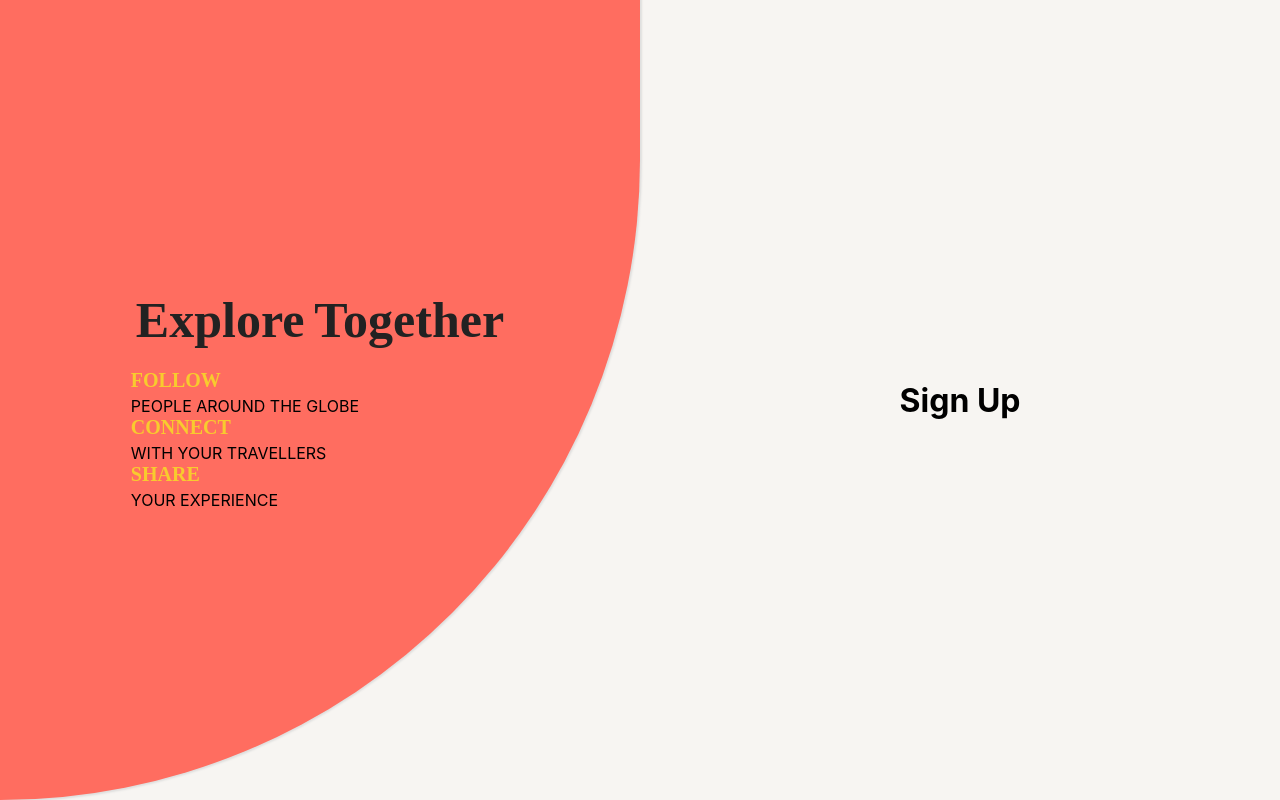
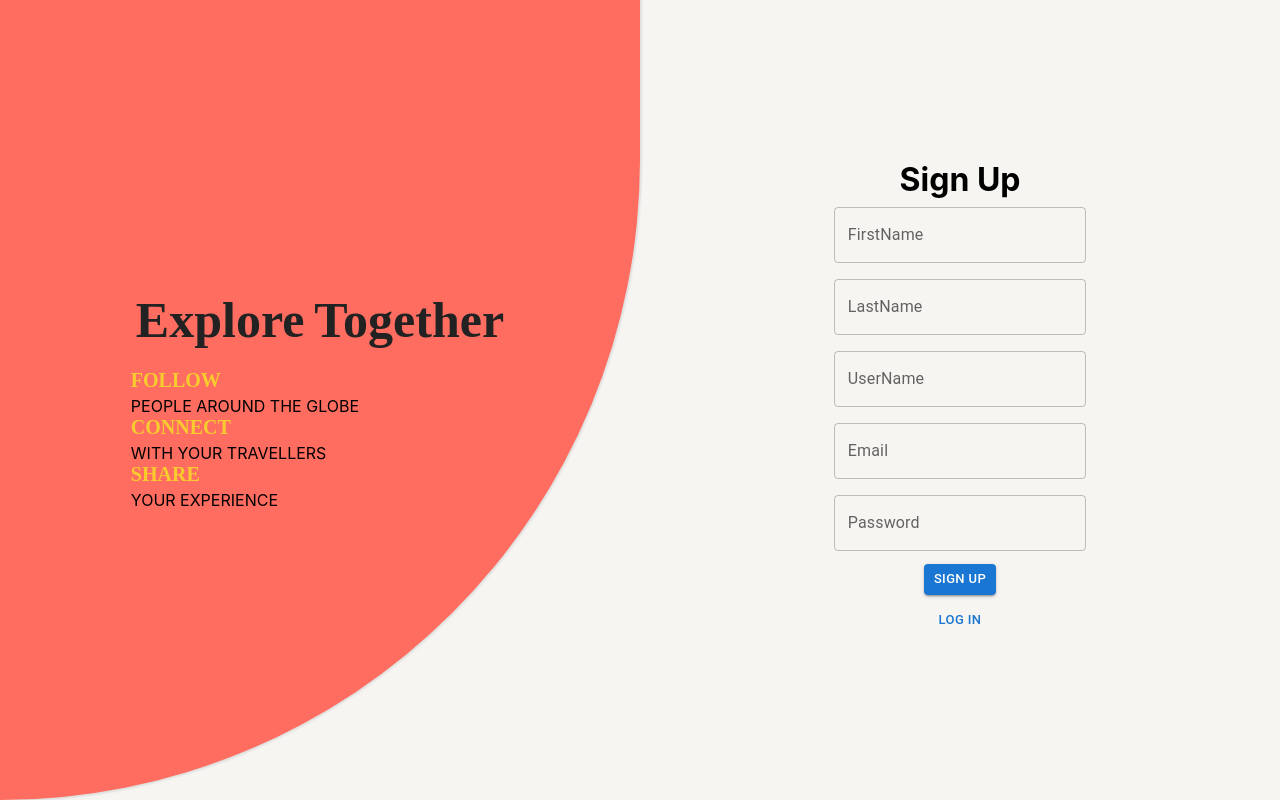
Before and after one commit to Kirti1402/social-media-app, a React (Create React App) app: page /signup in a window 1280 px wide. Built offline with nearby package versions, Linux system fonts and the light colour scheme; a web font is replaced by a local one; what miragejs would draw is missing.

Commit message:
feat : sign up form

```diff
--- a/src/Component/LoginPage/LoginPage.js
+++ b/src/Component/LoginPage/LoginPage.js
@@ -32,6 +32,7 @@ export default function LoginPage() {
           noValidate
           autoComplete="off"
         >
+          <div>
           <TextField
             id="outlined-basic"
             label="UserName"
@@ -42,6 +43,8 @@ export default function LoginPage() {
               authDispatch({ type: "SET_USERNAME", payload: e.target.value })
             }
           />
+          </div>
+          <div>
           <TextField
             id="outlined-basic"
             size="small"
@@ -52,6 +55,8 @@ export default function LoginPage() {
               authDispatch({ type: "SET_PASSWORD", payload: e.target.value })
             }
           />
+          </div>
+
         </Box>
         <div className="log-btn">
           <Button
--- a/src/Component/SignupPage/SignUpPage.js
+++ b/src/Component/SignupPage/SignUpPage.js
@@ -1,19 +1,104 @@
-import React from 'react'
-import MainBanner from '../LoginPage/MainBanner'
+import React, { useContext } from "react";
+import MainBanner from "../LoginPage/MainBanner";
 import Box from "@mui/material/Box";
 import TextField from "@mui/material/TextField";
 import Button from "@mui/material/Button";
+import { authContext } from "../../Context/AuthContext";
+import {useNavigate} from "react-router-dom"
 
 function SignUpPage() {
+  const navigate = useNavigate();
+  const { authState, authDispatch, setIsLoggedIn } = useContext(authContext);
   return (
-    <div className='login-signup-conatiner'>
-      <MainBanner/>
+    <div className="login-signup-conatiner">
+      <MainBanner />
       <div className="login-form-container">
         <h1>Sign Up</h1>
+        <Box
+          component="form"
+          sx={{
+            "& .MuiTextField-root": { m: 1, width: "25ch" },
+          }}
+          noValidate
+          autoComplete="off"
+        >
+          <div>
+            <TextField
+              id="outlined-basic"
+              label="FirstName"
+              size="medium"
+              variant="outlined"
+              value={authState.firstName}
+              onChange={(e) =>
+                authDispatch({ type: "SET_FIRSTNAME", payload: e.target.value })
+              }
+            />
+          </div>
+          <div>
+            <TextField
+              id="outlined-basic"
+              label="LastName"
+              size="medium"
+              variant="outlined"
+              value={authState.lastName}
+              onChange={(e) =>
+                authDispatch({ type: "SET_LASTNAME", payload: e.target.value })
+              }
+            />
+          </div>
 
+          <div>
+            {" "}
+            <TextField
+              id="outlined-basic"
+              label="UserName"
+              size="medium"
+              variant="outlined"
+              value={authState.username}
+              onChange={(e) =>
+                authDispatch({ type: "SET_USERNAME", payload: e.target.value })
+              }
+            />
+          </div>
+          <div>
+            <TextField
+              id="outlined-basic"
+              label="Email"
+              size="medium"
+              variant="outlined"
+              value={authState.email}
+              onChange={(e) =>
+                authDispatch({ type: "SET_EMAIL", payload: e.target.value })
+              }
+            />
+          </div>
+          <div>
+            <TextField
+              id="outlined-adornment-password"
+              label="Password"
+              size="medium"
+              variant="outlined"
+              type="password"
+              value={authState.password}
+              onChange={(e) =>
+                authDispatch({ type: "SET_PASSWORD", payload: e.target.value })
+              }
+            />
+          </div>
+        </Box>
+        <div className="log-btn">
+          <Button variant="contained" size="small" color="primary">
+            Sign Up
+          </Button>
+        </div>
+        <div className="log-btn">
+          <Button size="small" color="primary" onClick={()=> navigate('/login')}>
+            Log In
+          </Button>
+        </div>
       </div>
     </div>
-  )
+  );
 }
 
-export default SignUpPage
+export default SignUpPage;
```
